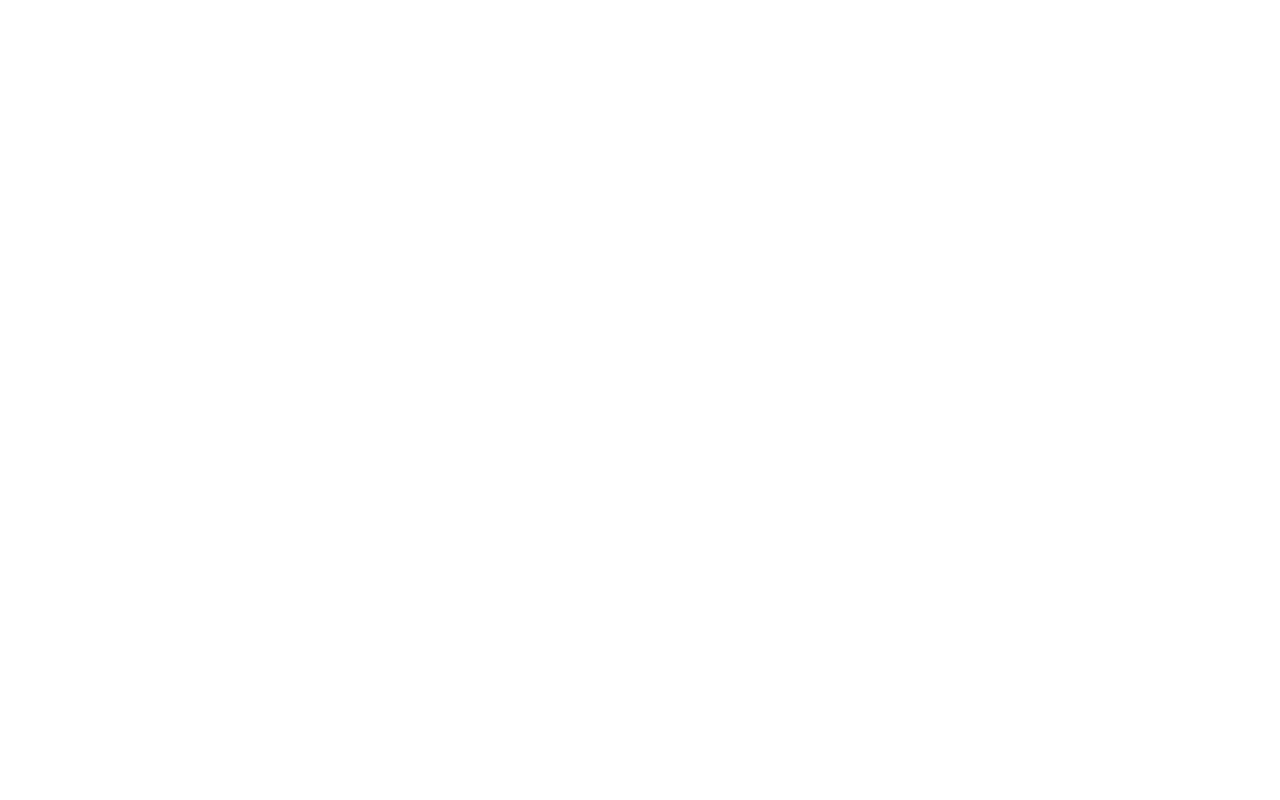
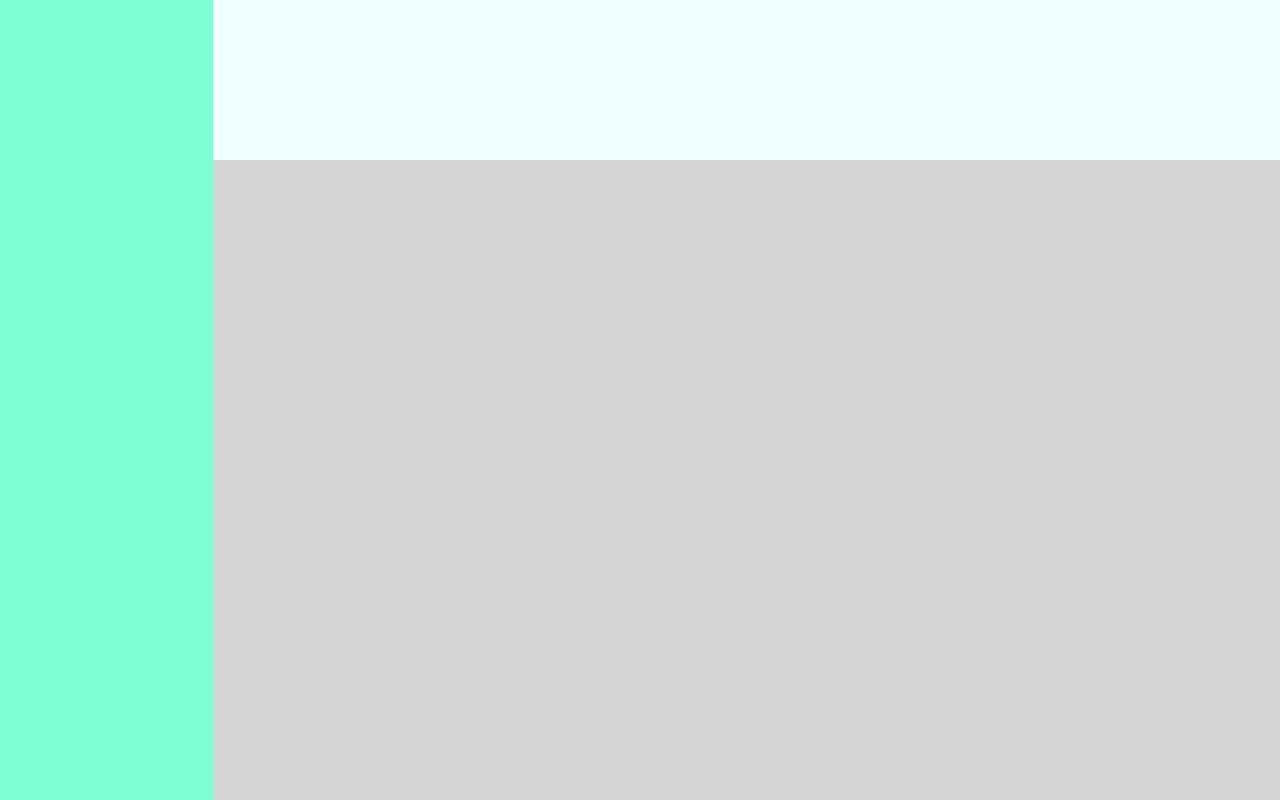
Before and after one commit to VeruAmari/admin-dashboard, a plain HTML site: page index.html in a window 1280 px wide. Drawn offline with Linux system fonts and the light colour scheme.

Commit message:
Build basic grid layout and structure

```diff
--- a/index.html
+++ b/index.html
@@ -8,6 +8,10 @@
   <title>Document</title>
 </head>
 <body>
-
+  <div class="container">
+    <div class="sidebar"></div>
+    <div class="header"></div>
+    <div class="main"></div>
+  </div>
 </body>
 </html>
--- a/styles.css
+++ b/styles.css
@@ -2,3 +2,43 @@
   margin: 0;
   padding: 0;
 }
+
+body {
+  display: flex;
+  height: 100vh;
+  width: 100vw;
+
+  background-color: #BADA55;
+}
+
+.container {
+  min-height: 100vh;
+  min-width: 100vw;
+
+  display: grid;
+  grid-template-rows: 1fr 4fr;
+  grid-template-columns: 1fr 5fr;
+}
+
+.sidebar {
+  background-color: aquamarine;
+
+  grid-column-start: 1;
+  grid-row-start: 1;
+  grid-column-end: 2;
+  grid-row-end: 3;
+}
+
+.header,
+.main {
+  grid-column-start: 2;
+  grid-column-end: 3;
+}
+
+.header {
+  background-color: azure;
+}
+
+.main {
+  background-color: #d5d5d5;
+}
```
